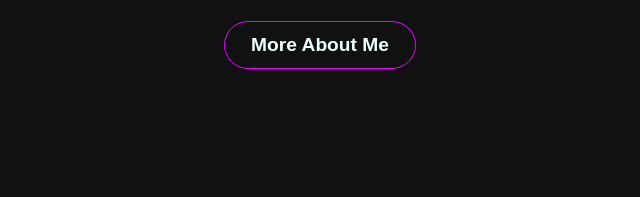
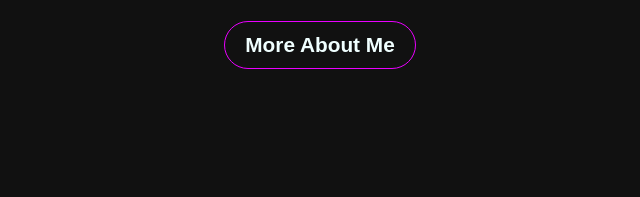
Before and after one commit to Pradeep3122003/portfolio3, a plain HTML site: page index.html in a window 1280 px wide. Shown: the part 411-608 px from the top of the page, 512-1152 px from the left. Drawn offline with Linux system fonts and the light colour scheme.

Commit message:
Update index.css
responsive step 5

```diff
--- a/index.css
+++ b/index.css
@@ -106,7 +106,7 @@ section{
     display: block;
     width: 15vw;
     height: 6vh;
-    font-size: 1.2em;
+    font-size:calc(1vh + 1vw);
     font-weight: 700;
     margin: 2vh auto;
     margin-top: 3vh;
```
